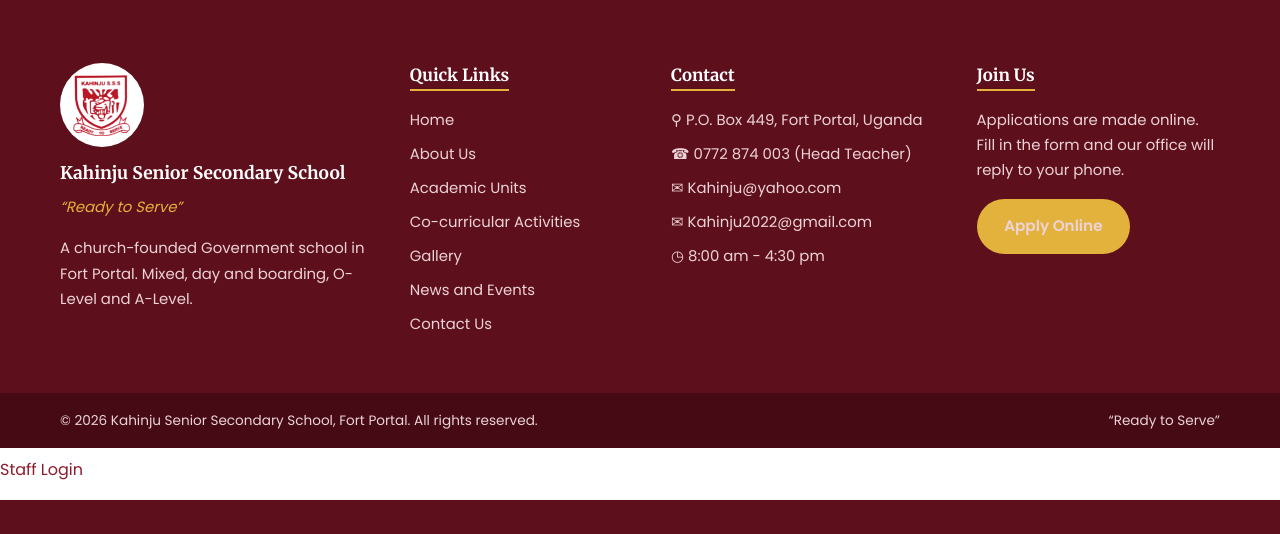
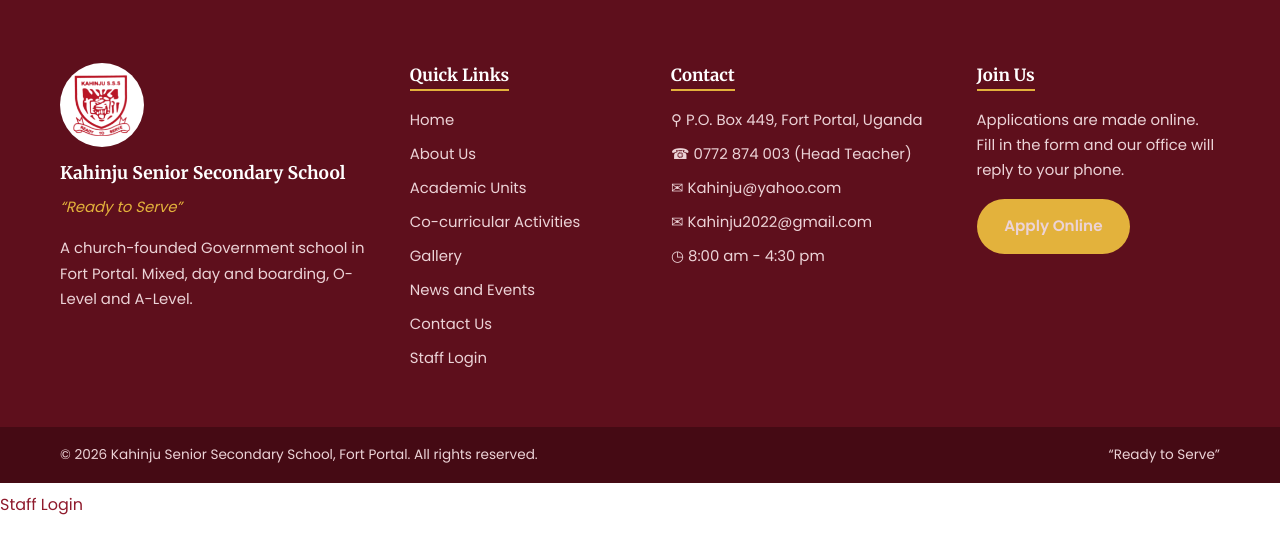
Before and after one commit to tibesigwalorrine/BIT2103-KahinjuSSS-Website, a WordPress theme: template kahinju-school/page.php in a window 1280 px wide. Shown: the part 510-1044 px from the top of the page. Before the commit the page ends 1010 px from the top, so only its background shows below. Run offline with PHP 8.4 and a stand-in for WordPress, Linux system fonts and the light colour scheme; the site name, menu and one post (Sample post) are stand-ins, and other content is empty; some libraries are stand-ins or nearby versions.

Commit message:
Update footer.php
feat(footer): add Staff Login link to Quick Links

```diff
--- a/kahinju-school/footer.php
+++ b/kahinju-school/footer.php
@@ -19,6 +19,9 @@
 				<li><a href="<?php echo esc_url( kss_page_url( 'gallery' ) ); ?>">Gallery</a></li>
 				<li><a href="<?php echo esc_url( kss_page_url( 'news-events' ) ); ?>">News and Events</a></li>
 				<li><a href="<?php echo esc_url( kss_page_url( 'contact-us' ) ); ?>">Contact Us</a></li>
+
+				<li><a href="<?php echo esc_url( wp_login_url() ); ?>">Staff Login</a></li>
+
 			</ul>
 		</div>
 		<div>
```
